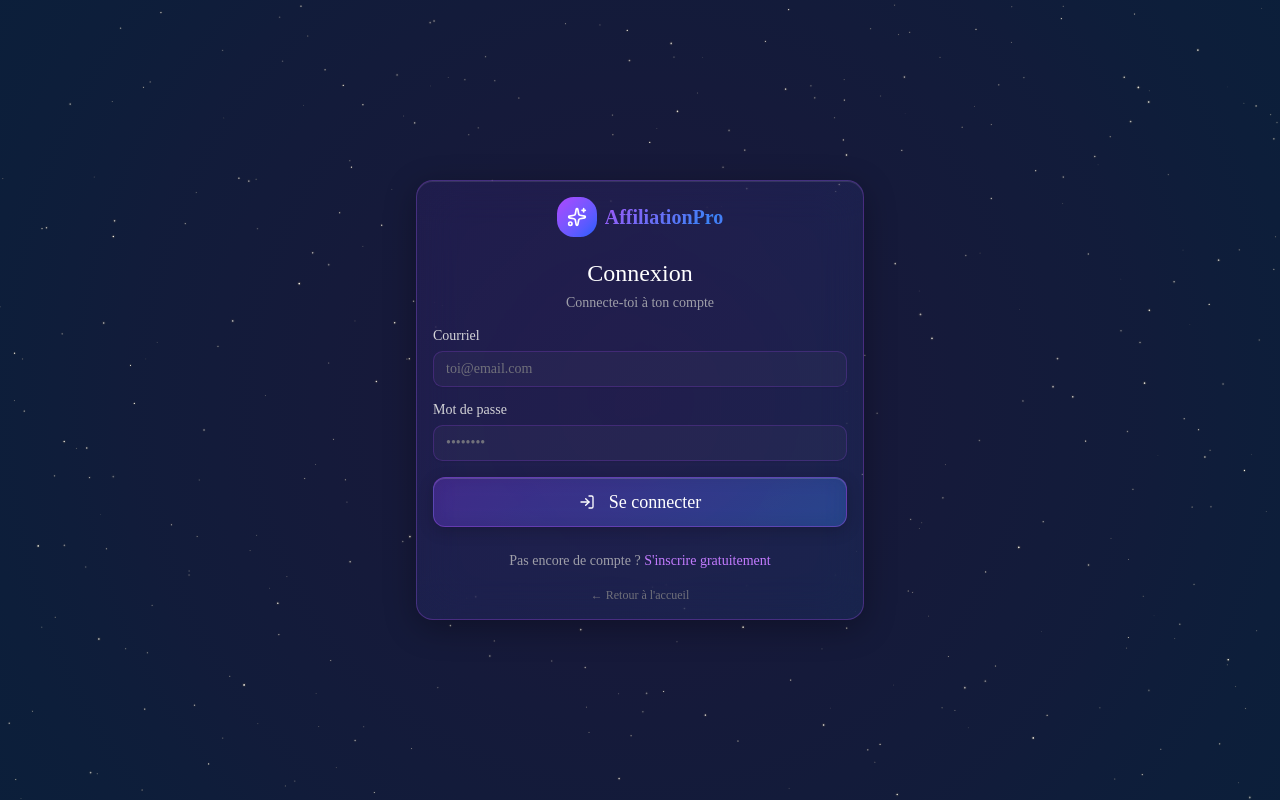
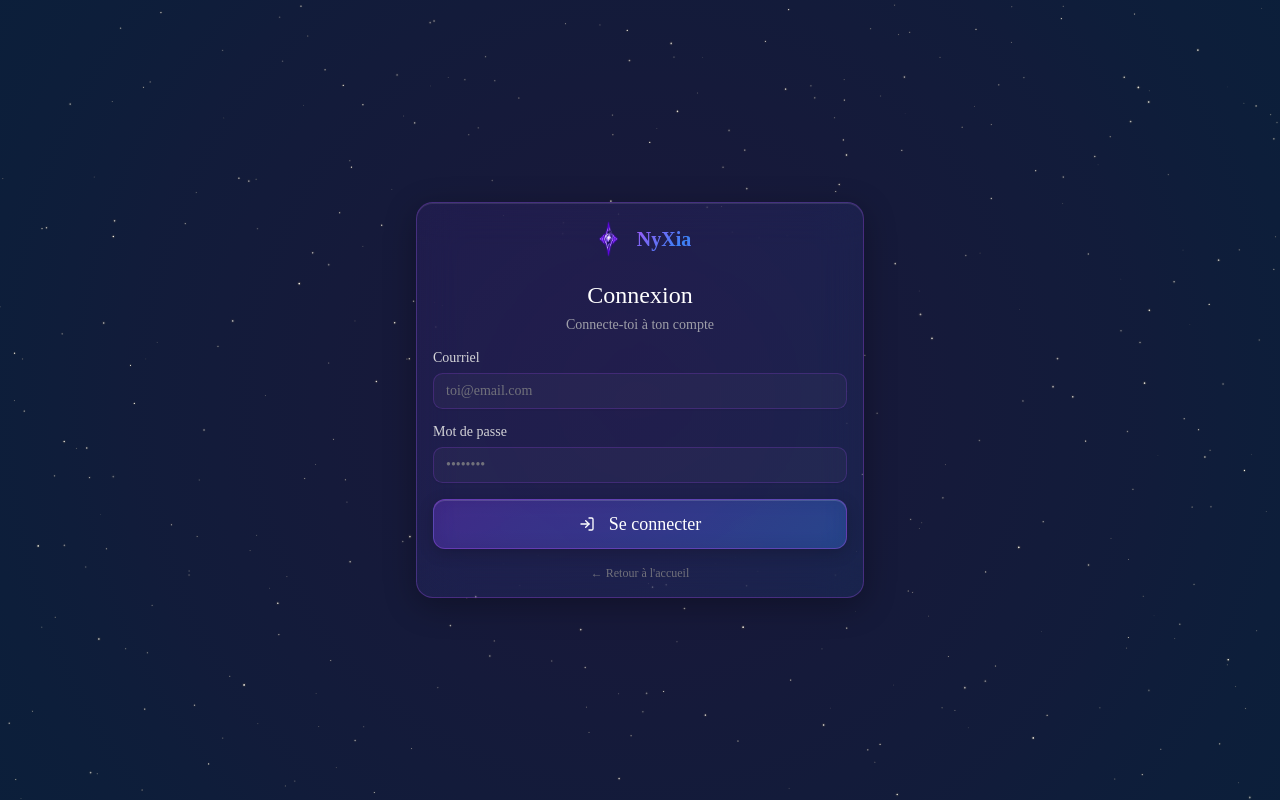
Before and after one commit to cashflowecosysteme-maker/affiliation-pro, a Next.js app in the folder ai-saas-builder/: page /login in a window 1280 px wide. Built offline with nearby package versions, Linux system fonts and the light colour scheme.

Commit message:
Update page.tsx

```diff
--- a/ai-saas-builder/src/app/login/page.tsx
+++ b/ai-saas-builder/src/app/login/page.tsx
@@ -8,7 +8,7 @@ import { Button } from '@/components/ui/button'
 import { Input } from '@/components/ui/input'
 import { Label } from '@/components/ui/label'
 import { Card, CardContent, CardHeader, CardTitle, CardDescription } from '@/components/ui/card'
-import { Sparkles, Loader2, LogIn } from 'lucide-react'
+import { Loader2, LogIn } from 'lucide-react'
 import { toast } from 'sonner'
 import { login } from '@/lib/auth-client'
 
@@ -71,10 +71,8 @@ function LoginForm() {
     <Card className="glass-card w-full max-w-md relative z-10">
       <CardHeader className="text-center">
         <div className="flex items-center justify-center gap-2 mb-4">
-          <div className="w-10 h-10 rounded-xl bg-gradient-to-br from-purple-500 to-blue-600 flex items-center justify-center">
-            <Sparkles className="w-5 h-5 text-white" />
-          </div>
-          <span className="text-xl font-bold gradient-text">AffiliationPro</span>
+          <img src="/Diamand_NyXia.png" alt="NyXia" className="w-10 h-10 object-contain" />
+          <span className="text-xl font-bold gradient-text">NyXia</span>
         </div>
         <CardTitle className="text-2xl text-white">Connexion</CardTitle>
         <CardDescription className="text-zinc-400">
@@ -128,13 +126,6 @@ function LoginForm() {
           </Button>
         </form>
 
-        <div className="mt-6 text-center text-sm text-zinc-400">
-          Pas encore de compte ?{' '}
-          <Link href="/signup" className="text-purple-400 hover:text-purple-300 font-medium">
-            S&apos;inscrire gratuitement
-          </Link>
-        </div>
-
         <div className="mt-4 text-center text-xs text-zinc-500">
           <Link href="/" className="hover:text-zinc-400">
             ← Retour à l&apos;accueil
```
